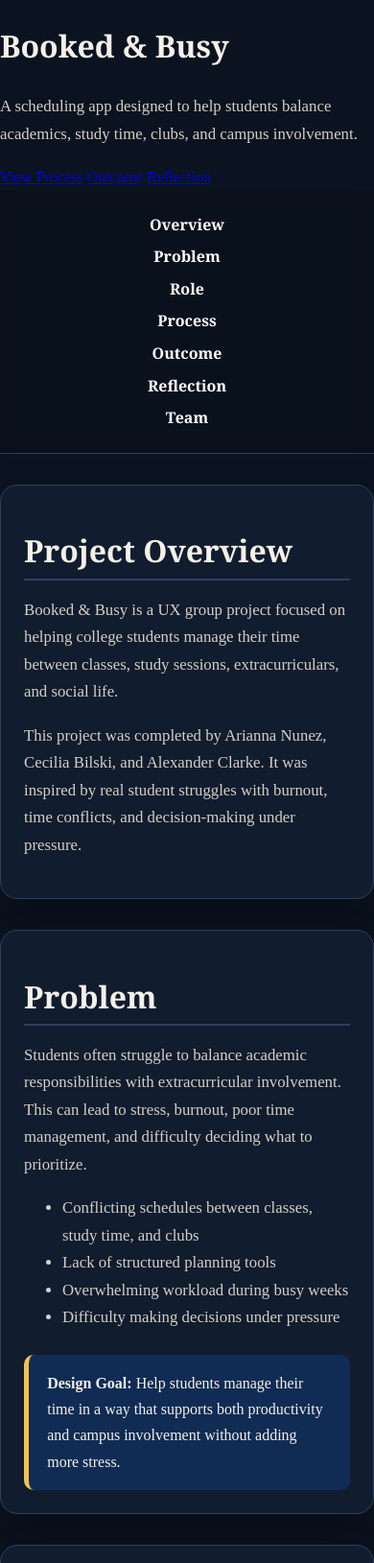
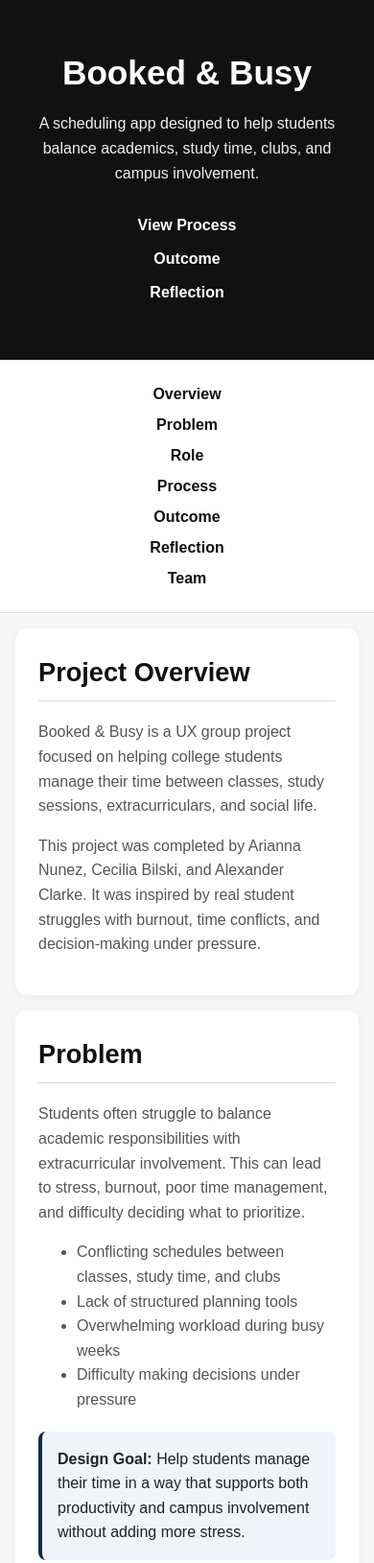
Before and after one commit to agnunez0105/student-scheduler-case-study_Team4, a plain HTML site: page index.html in a window 390 px wide. Shown: the top 1629 px of the page at 96% size. Drawn offline with Linux system fonts and the light colour scheme.

Commit message:
Update style.css

```diff
--- a/style.css
+++ b/style.css
@@ -1,191 +1,167 @@
 :root {
-  --bg: #0b1320;
-  --surface: #111c2e;
-  --surface-light: #17263d;
-  --text: #f4f1ea;
-  --muted: #d5d0c7;
-  --accent: #4f8cff;
-  --accent-soft: #9bbcff;
-  --border: #2f405c;
-  --gold: #f2c14e;
-}
-
-* {
-  box-sizing: border-box;
-}
-
-html {
-  scroll-behavior: smooth;
+  --bg: #f7f7f7;
+  --card: #ffffff;
+  --text: #222222;
+  --muted: #555555;
+  --dark: #111111;
+  --blue: #102c54;
+  --light-blue: #f0f4f8;
+  --border: #dddddd;
 }
 
 body {
+  font-family: Arial, sans-serif;
   margin: 0;
-  font-family: "Times New Roman", Times, serif;
-  line-height: 1.7;
+  padding: 0;
+  line-height: 1.6;
   background: var(--bg);
   color: var(--text);
 }
 
-.hero {
-  padding: 5rem 1.5rem;
+header {
+  background: var(--dark);
+  color: white;
+  padding: 4rem 1.5rem;
   text-align: center;
-  background:
-    linear-gradient(rgba(11, 19, 32, 0.82), rgba(11, 19, 32, 0.92)),
-    linear-gradient(135deg, #0b1320, #102c54, #1f4f8f);
+}
+
+header h1 {
+  margin-bottom: 0.5rem;
+  font-size: 2.7rem;
+}
+
+header p {
+  max-width: 760px;
+  margin: 0.75rem auto;
+  color: #f1f1f1;
+}
+
+.header-links {
+  margin-top: 1.8rem;
+}
+
+.header-links a {
+  color: white;
+  text-decoration: none;
+  margin: 0 18px;
+  font-weight: bold;
+}
+
+.header-links a:hover {
+  text-decoration: underline;
+}
+
+nav {
+  background: white;
+  padding: 1rem;
+  text-align: center;
   border-bottom: 1px solid var(--border);
 }
 
-.hero h1 {
-  font-size: clamp(3rem, 8vw, 6rem);
-  margin: 0.3rem 0;
+nav a {
+  margin: 0 10px;
+  text-decoration: none;
+  color: #111;
+  font-weight: bold;
 }
 
-.subtitle {
-  max-width: 750px;
-  margin: 0 auto;
-  font-size: 1.25rem;
-  color: var(--muted);
+nav a:hover {
+  color: var(--blue);
 }
 
-.eyebrow {
-  text-transform: uppercase;
-  letter-spacing: 0.14em;
-  color: var(--gold);
-  font-weight: bold;
-  font-size: 0.8rem;
+section {
+  max-width: 850px;
+  margin: 2.5rem auto;
+  background: var(--card);
+  padding: 2rem 2.5rem;
+  border-radius: 12px;
+  box-shadow: 0 2px 10px rgba(0,0,0,0.05);
 }
 
-h1, h2, h3, nav a, .button {
-  font-family: "Playfair Display", Georgia, serif;
+h1, h2, h3 {
+  margin-top: 0;
 }
 
 h2 {
-  font-size: clamp(2rem, 4vw, 3.2rem);
-  line-height: 1.15;
-  margin-bottom: 1rem;
-  border-bottom: 2px solid var(--border);
-  padding-bottom: 0.6rem;
+  font-size: 1.7rem;
+  color: #111;
+  border-bottom: 1px solid var(--border);
+  padding-bottom: 0.5rem;
+  margin-bottom: 1.2rem;
 }
 
 h3 {
-  font-size: 1.45rem;
-  margin-top: 1.5rem;
-  color: white;
+  color: var(--blue);
+  font-size: 1.25rem;
+  margin-top: 1.6rem;
+  margin-bottom: 0.5rem;
 }
 
 p, li {
   color: var(--muted);
-  font-size: 1.05rem;
+  font-size: 1rem;
 }
 
-nav {
-  position: sticky;
-  top: 0;
-  z-index: 10;
-  background: rgba(10, 17, 29, 0.95);
-  backdrop-filter: blur(10px);
-  border-bottom: 1px solid var(--border);
-  text-align: center;
-  padding: 1rem;
+section p {
+  margin-bottom: 1rem;
 }
 
-nav a {
-  display: inline-block;
-  color: white;
-  text-decoration: none;
-  margin: 0.25rem 0.75rem;
-  font-weight: 700;
-}
-
-nav a:hover {
-  color: var(--accent-soft);
-}
-
-main {
-  width: min(1050px, calc(100% - 2rem));
-  margin: 0 auto;
-}
-
-section {
-  background: var(--surface);
-  margin: 2rem 0;
-  padding: clamp(1.5rem, 4vw, 3rem);
-  border-radius: 18px;
-  border: 1px solid var(--border);
-  box-shadow: 0 20px 45px rgba(0, 0, 0, 0.25);
-}
-
-.info-grid {
-  display: grid;
-  grid-template-columns: repeat(3, 1fr);
-  gap: 1rem;
-  margin-top: 1.5rem;
-}
-
-.info-grid div {
-  background: var(--surface-light);
-  border: 1px solid var(--border);
-  border-radius: 14px;
-  padding: 1.2rem;
+section ul {
+  margin-top: 0.5rem;
+  margin-bottom: 1rem;
 }
 
 .callout {
-  background: #102c54;
-  border-left: 5px solid var(--gold);
-  padding: 1rem 1.2rem;
-  margin-top: 1.5rem;
-  border-radius: 10px;
-  color: var(--text);
-}
-
-.button {
-  display: inline-block;
-  margin: 1rem 0.4rem 0;
-  padding: 0.8rem 1.25rem;
-  background: var(--accent);
-  color: white;
-  text-decoration: none;
-  border-radius: 999px;
-  font-weight: 700;
-}
-
-.button:hover {
-  background: #2f6fe6;
-}
-
-.button.secondary {
-  background: transparent;
-  border: 1px solid var(--accent-soft);
+  background: var(--light-blue);
+  border-left: 4px solid var(--blue);
+  padding: 1rem;
+  border-radius: 8px;
+  color: #222;
+  margin-top: 1.25rem;
 }
 
 figure {
-  margin: 1.75rem 0;
+  margin: 2rem 0;
+  text-align: center;
 }
 
 img {
   width: 100%;
-  border-radius: 14px;
+  max-width: 550px;
+  max-height: 350px;
+  object-fit: contain;
+  display: block;
+  margin: 1rem auto;
+  border-radius: 10px;
   border: 1px solid var(--border);
-  display: block;
   background: white;
 }
 
 figcaption {
-  color: #b9c4d6;
-  font-size: 0.95rem;
-  margin-top: 0.6rem;
+  font-size: 0.9rem;
+  color: #666;
+  margin-top: 0.5rem;
   font-style: italic;
 }
 
 footer {
   text-align: center;
-  padding: 2rem 1rem;
-  color: #9aa7bb;
+  padding: 2rem;
+  color: #666;
 }
 
-@media (max-width: 800px) {
-  .info-grid {
-    grid-template-columns: 1fr;
+@media (max-width: 700px) {
+  header {
+    padding: 3rem 1rem;
+  }
+
+  header h1 {
+    font-size: 2.2rem;
+  }
+
+  .header-links a {
+    display: block;
+    margin: 0.6rem 0;
   }
 
   nav a {
@@ -193,7 +169,13 @@ footer {
     margin: 0.4rem 0;
   }
 
-  .hero {
-    padding: 3.5rem 1rem;
+  section {
+    margin: 1rem;
+    padding: 1.5rem;
+  }
+
+  img {
+    max-width: 100%;
+    max-height: 280px;
   }
 }
```
